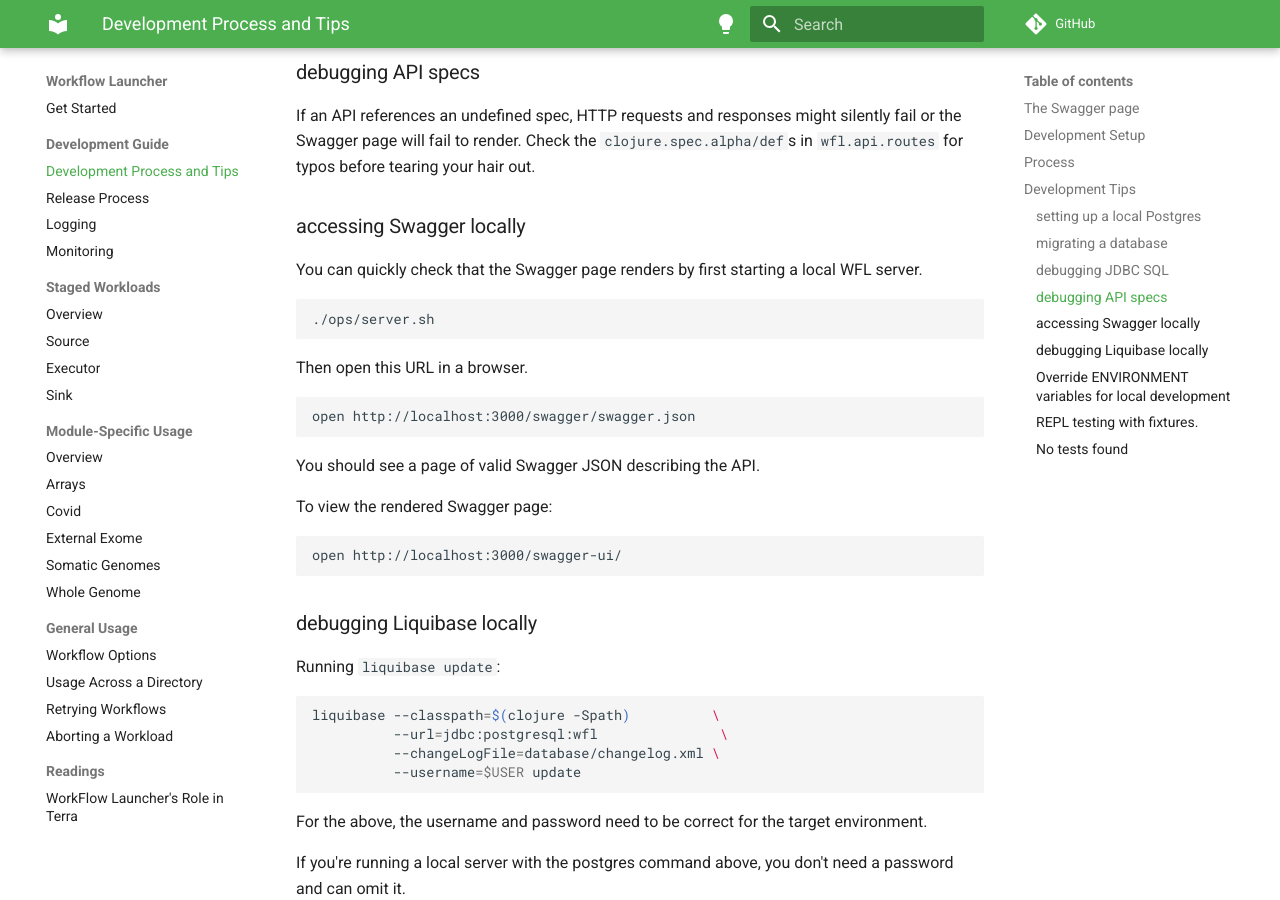
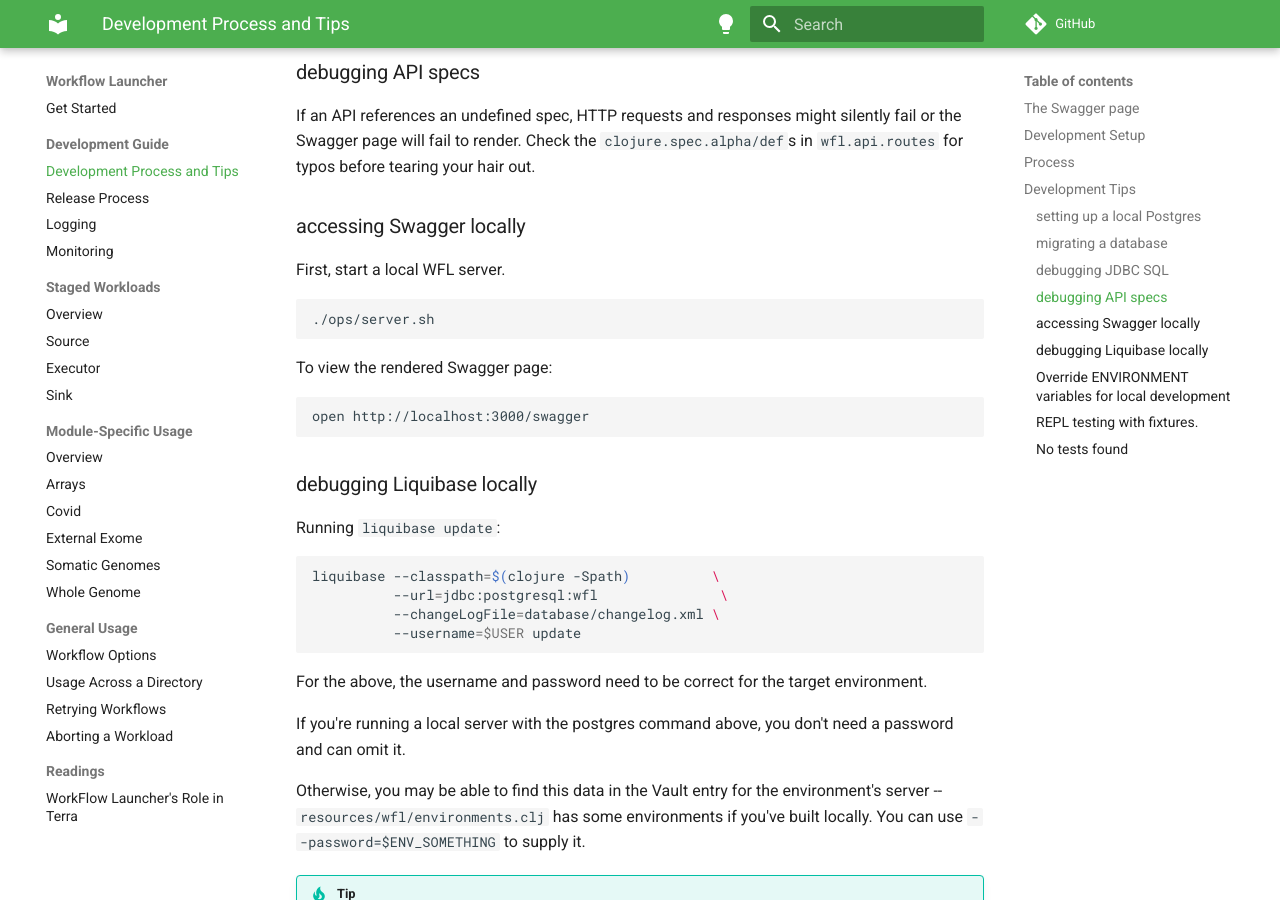
Before and after one commit to broadinstitute/wfl, an MkDocs documentation site: the page built from docs/md/dev-process.md, in a window 1280 px wide and 900 px high, scrolled down 4345 px. Built offline with MkDocs 1.6.1 and Material for MkDocs 9.7.7, drawn with Linux system fonts in a browser that asks for light colours; comment, search, counter and statistics services are not loaded; some of the changed text lies outside the part shown.

Commit message:
Update Swagger access instructions
Now reflect the final state of WFL v0.9.24 released to dev and prod

````diff
--- a/docs/md/dev-process.md
+++ b/docs/md/dev-process.md
@@ -6,10 +6,10 @@
 ## The Swagger page
 
 WFL ships with a Swagger UI that documents all available endpoints. It's
-available at path `<host>/swagger-ui/`.
+available at path `<host>/swagger`.
 
-- [Dev WFL Swagger](https://dev-wfl.gotc-dev.broadinstitute.org/swagger-ui/)
-- [Prod WFL Swagger](https://prod-wfl.gotc-prod.broadinstitute.org/swagger-ui/)
+- [Dev WFL Swagger](https://dev-wfl.gotc-dev.broadinstitute.org/swagger)
+- [Prod WFL Swagger](https://gotc-prod-wfl.gotc-prod.broadinstitute.org/swagger)
 
 For local access, see [accessing Swagger Locally](#accessing-swagger-locally).
 
@@ -222,25 +222,15 @@
 
 ### accessing Swagger locally
 
-You can quickly check that the Swagger page renders
-by first starting a local WFL server.
+First, start a local WFL server.
 
 ``` shell
 ./ops/server.sh
 ```
 
-Then open this URL in a browser.
-
-``` shell
-open http://localhost:3000/swagger/swagger.json
-```
-
-You should see a page of valid Swagger JSON
-describing the API.
-
 To view the rendered Swagger page:
 ``` shell
-open http://localhost:3000/swagger-ui/
+open http://localhost:3000/swagger
 ```
 
 ### debugging Liquibase locally
````
